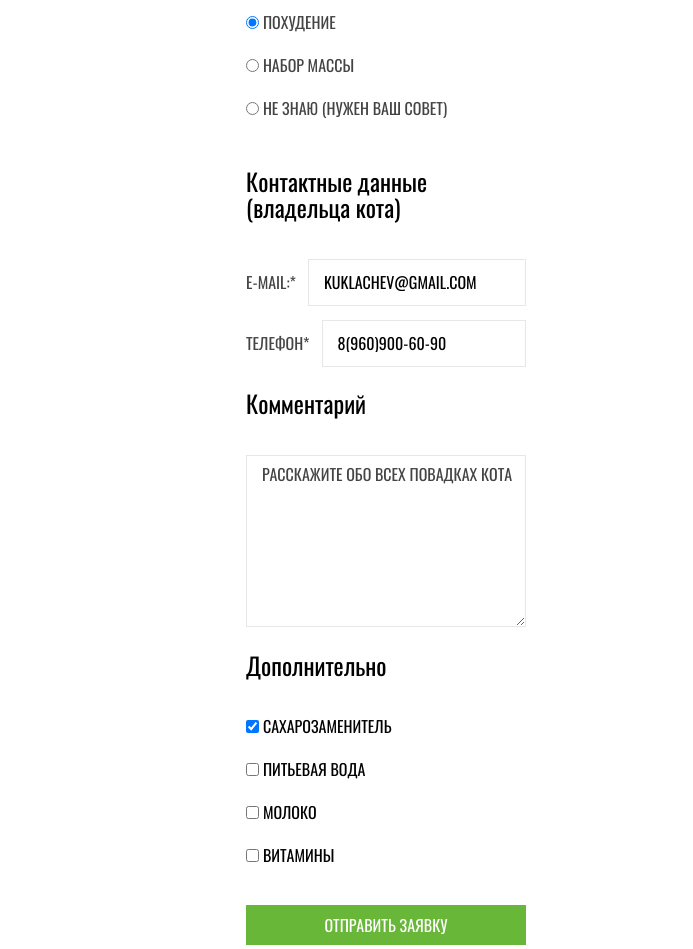
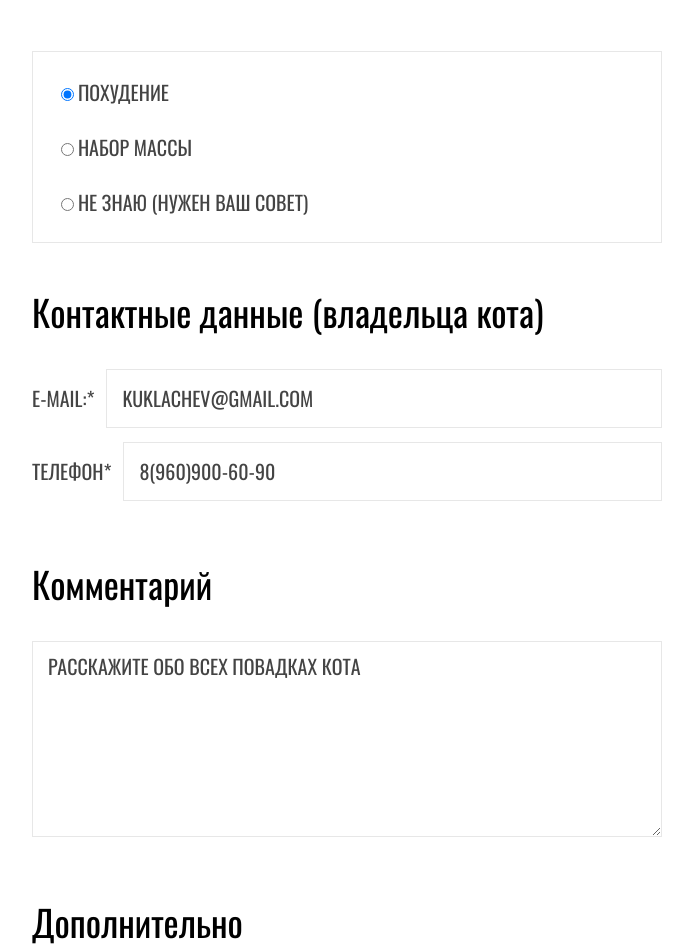
Before and after one commit to sarvanshiriev/1287903-cat-energy-24, a website: page source/form.html in a window 1280 px wide. Shown: the part 543-1492 px from the top of the page, without its empty margins (254-947 px from the left). Drawn offline with nearby package versions, Linux system fonts and the light colour scheme; files that its build step writes are made by us from their sources.

Commit message:
Изменения от 12.12.21

```diff
--- a/source/form.html
+++ b/source/form.html
@@ -8,16 +8,17 @@
     </head>
     <body class="page__body">
       <header class="page-header">
+        <section class="page-header__layout">
     <div class="page-header__container">
           <a class="page-header__logo" href="index.html">
               <img src="img/logo-mobile.png" width="33" height="37" alt="Кэт лого" />
           </a>
           <h1 class="page-header__title">Кэт Энерджи</h1>
+        </div>
           <nav class="main-nav">
             <button class="main-nav__toggle" type="button">
               <span class="visually-hidden" >Открыть меню</span>
           </button>
-                </div>
               <div class="main-nav__wrapper">
                   <ul class="main-nav__list">
                       <li class="main-nav__item">
@@ -38,6 +39,7 @@
                   </ul>
               </div>
           </nav>
+        </section>
       </header>
         <main class="page-form">
             <section class="form">
@@ -73,7 +75,7 @@
                     </fieldset>
                     <fieldset class="form__result">
                         <legend class="visually-hidden" hidden>Желаемый результат</legend>
-                        <ul class="form__list">
+                        <ul class="form__list form__list--result">
                             <li class="form__item form__item--result">
                                 <input class="form__input" type="radio" id="slimming" name="slimming" checked />
                                 <label for="slimming" class="form__filter ">
@@ -118,7 +120,7 @@
                     </fieldset>
                     <fieldset class="form__additionally">
                         <legend class="form__heading">Дополнительно</legend>
-                        <ul class="form__list">
+                        <ul class="form__list form__list--additionally">
                             <li class="form__item form__item--additionally">
                                 <input class="form__input" id="sweetener" type="checkbox" name="sweetener" checked />
                                 <label for="sweetener" class="form__filter form__filter--product">
--- a/source/less/blocks/button.less
+++ b/source/less/blocks/button.less
@@ -14,4 +14,7 @@
   border: none;
   text-transform: uppercase;
   cursor: pointer;
+  @media (min-width:@tablet-width){
+    height: 52px;
+  }
 }
--- a/source/less/blocks/form.less
+++ b/source/less/blocks/form.less
@@ -2,6 +2,10 @@
   width: 280px;
   margin: 0 auto;
   margin-bottom: 32px;
+  @media (min-width:@tablet-width){
+    width: 708px;
+    margin-bottom: 72px;
+  }
 }
 .form__title{
   margin-top: 27px;
@@ -15,12 +19,21 @@ font-size: 14px;
 line-height: 18px;
 text-transform: uppercase;
 margin-bottom: 39px;
+@media (min-width:@tablet-width){
+  font-size: 20px;
+line-height: 30px;
+width: 323px;
+margin-bottom: 66px;
+}
 }
 .form__data{
   border: none;
   margin: 0;
   padding: 0;
   margin-bottom: 52px;
+  @media (min-width:@tablet-width){
+    width: 630px;
+  }
 }
 .form__list{
   list-style-type: none;
@@ -36,6 +49,11 @@ line-height: 18px;
 text-transform: uppercase;
 color: @dark-gray;
 margin-right: 12px;
+@media (min-width:@tablet-width){
+  font-size: 20px;
+line-height: 30px;
+
+}
 }
 .form__input{
   border: 1px solid @grizzle;
@@ -50,6 +68,10 @@ font-size: 16px;
 line-height: 18px;
 text-transform: uppercase;
 flex-grow: 1;
+@media (min-width:@tablet-width){
+  font-size: 20px;
+line-height: 30px;
+}
 }
 .form__result{
   border: none;
@@ -57,9 +79,23 @@ flex-grow: 1;
   padding: 0;
   margin-bottom: 51px;
 }
+.form__list--result{
+  @media (min-width:@tablet-width){
+    border: 1px solid #E7E7E7;
+box-sizing: border-box;
+padding: 25px 311px 25px 28px;
+color: @black-two;
+width: 630px;
+  }
+}
 .form__item--data:not(:last-child),
 .form__item--owner:not(:last-child){
   margin-bottom: 14px;
+}
+.form__item--owner .form__input{
+  @media (min-width:@tablet-width){
+    color: @dark-gray;
+  }
 }
 .form__item--result {
   margin-bottom: 25px;
@@ -69,7 +105,12 @@ flex-grow: 1;
   margin: 0;
   padding: 0;
   margin-bottom: 23px;
+  @media (min-width:@tablet-width){
+    width: 630px;
+    margin-bottom: 65px;
+  }
 }
+
 .form__heading{
   font-family: Oswald;
 font-style: normal;
@@ -78,6 +119,10 @@ font-size: 24px;
 line-height: 26px;
 padding: 0;
 margin-bottom: 35px;
+@media (min-width:@tablet-width){
+  font-size: 36px;
+line-height: 36px;
+}
 }
 .form__area{
   margin: 0;
@@ -92,6 +137,11 @@ padding:9px 12px 125px 15px;
 border: 1px solid @grizzle;
 box-sizing: border-box;
 color:@dark-gray;
+@media (min-width:@tablet-width){
+  width: 630px;
+  font-size: 20px;
+line-height: 30px;
+}
 }
 .form__additionally{
   border: none;
@@ -107,10 +157,22 @@ color:@dark-gray;
 }
 .form__filter--product{
   color: @black;
+  @media (min-width:@tablet-width){
+    font-size: 20px;
+line-height: 30px;
+  }
 }
 .button--form{
   font-size: 16px;
   margin-bottom: 21px;
+  @media (min-width:@tablet-width){
+    width: 282px;
+    font-size: 20px;
+line-height: 0px;
+padding-top: 13px;
+padding-bottom: 13px;
+margin: 0;
+  }
 }
 .form__marked{
 line-height: 16px;
@@ -121,3 +183,16 @@ color: @dark-gray;
   display: flex;
   align-items: center;
 }
+.form__list--additionally{
+  display: grid;
+  grid-template-columns: 220px 220px;
+  grid-template-rows: 40px 40px;
+  column-gap: 124px;
+  row-gap: 32px;
+}
+.form__button{
+  @media (min-width:@tablet-width){
+    display: flex;
+    align-items: center;
+  }
+}
```
Also changed, not shown: source/less/blocks/cooperation.less (line endings or trailing spaces). Lines whose indentation alone changed are shown as unchanged.
